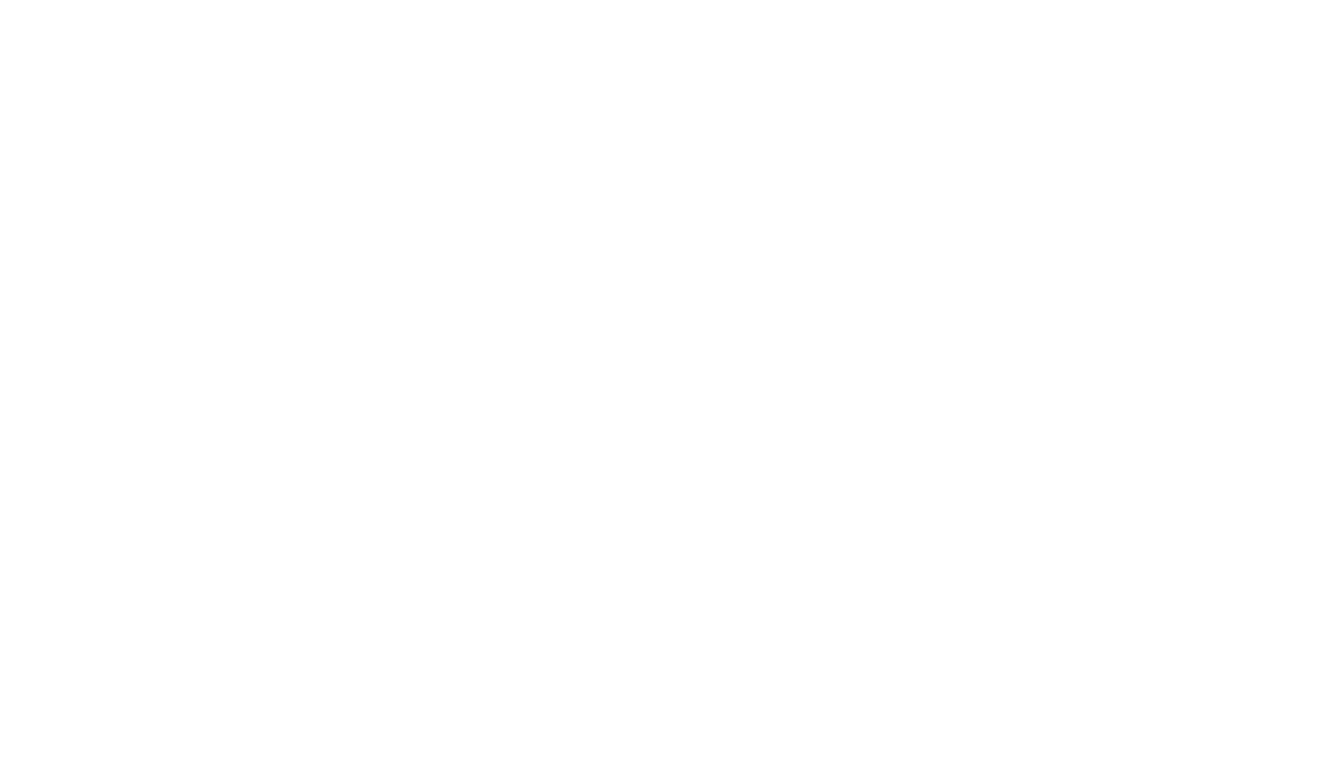
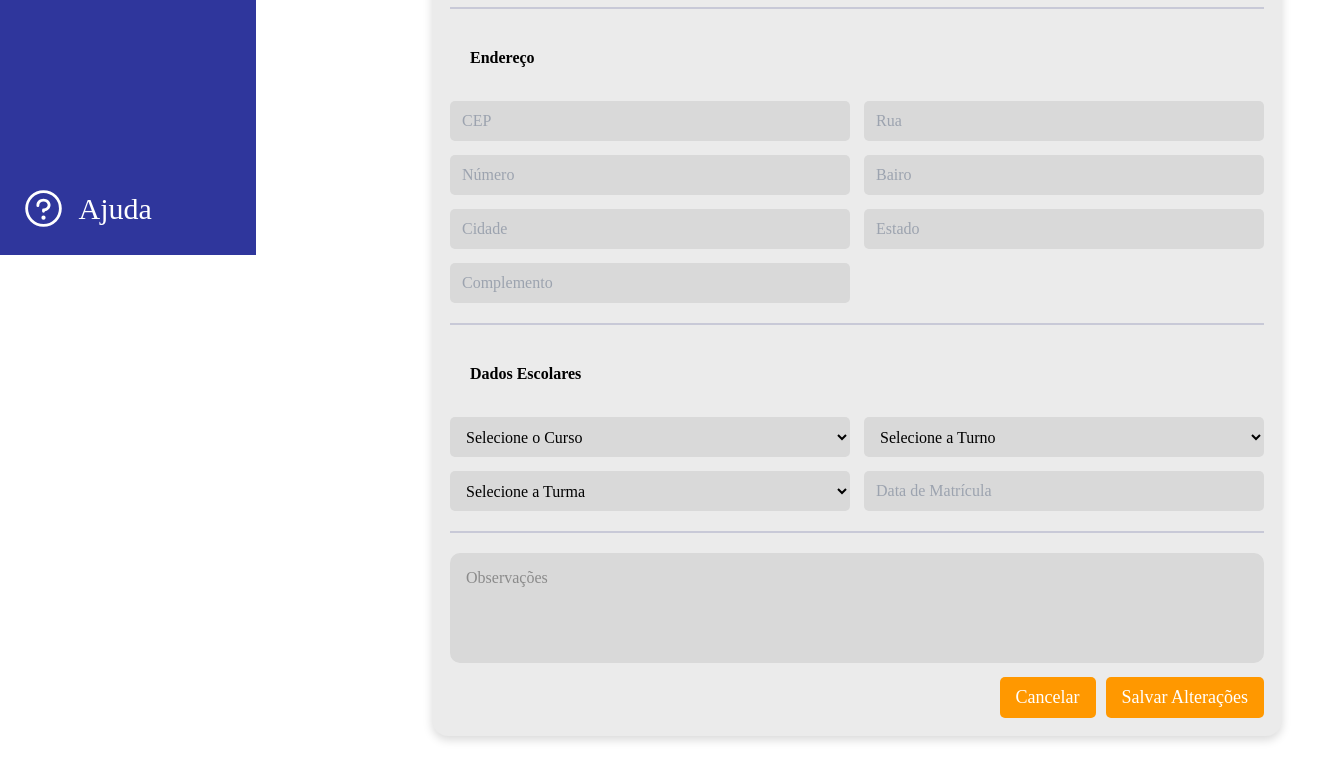
Before and after one commit to marinaluizaaraujo/C-Educa, a React (Vite) app: page /secretaria/alunos/editar in a window 1280 px wide. Before the commit this address had no page. Shown: the part 545-1326 px from the top of the page, 1344 px wide, since content can reach past the window. Before the commit the page ends 800 px from the top, so only its background shows below. Built offline with nearby package versions, Linux system fonts and the light colour scheme; a web font is replaced by a local one.

Commit message:
Rotas - cadastroAluno & editarAluno & cancelar

```diff
--- a/src/components/Forms/index.tsx
+++ b/src/components/Forms/index.tsx
@@ -2,10 +2,17 @@
 import { Container, FormContainer, Header, Select, Espaco, TitleContainer, Subtitle, Row, InputDate, Linha, TextArea, ButtonContainer, Btn } from "./styles";
 import Input from "../Input";
 import type { BtnProps, FormProps } from "./props"
+import { useNavigate } from "react-router-dom"
 
 export function Button({ campoTexto }: BtnProps) {
+
+  const navigate = useNavigate()
+
   return (
-    <Btn type={campoTexto === "cancelar" ? "button" : "submit"}>
+    <Btn
+      type={campoTexto === "cancelar" ? "button" : "submit"}
+      onClick={() => campoTexto === "cancelar" && navigate(-1)}
+    >
       {campoTexto === "cadastro"
         ? "Cadastrar"
         : campoTexto === "editar"
--- a/src/pages/Secretaria/Alunos/index.tsx
+++ b/src/pages/Secretaria/Alunos/index.tsx
@@ -1,3 +1,4 @@
+import { Link } from "react-router-dom";
 import { Btn, ButtonContainer } from "./style";
 
 
@@ -7,12 +8,19 @@ export default function Alunos() {
 
         <>
             <ButtonContainer>
+                <Link to="/secretaria/alunos/cadastrar">
                     <Btn>
                     Cadastrar Aluno
                 </Btn>
+                </Link>
+
+                <Link to="/secretaria/alunos/editar">
+
                 <Btn>
                     Editar Aluno
                 </Btn>
+                </Link>
+
             </ButtonContainer>
         </>
 
```
Also changed, not shown: src/routes.tsx (+14 -0 lines). Lines whose indentation alone changed are shown as unchanged.
